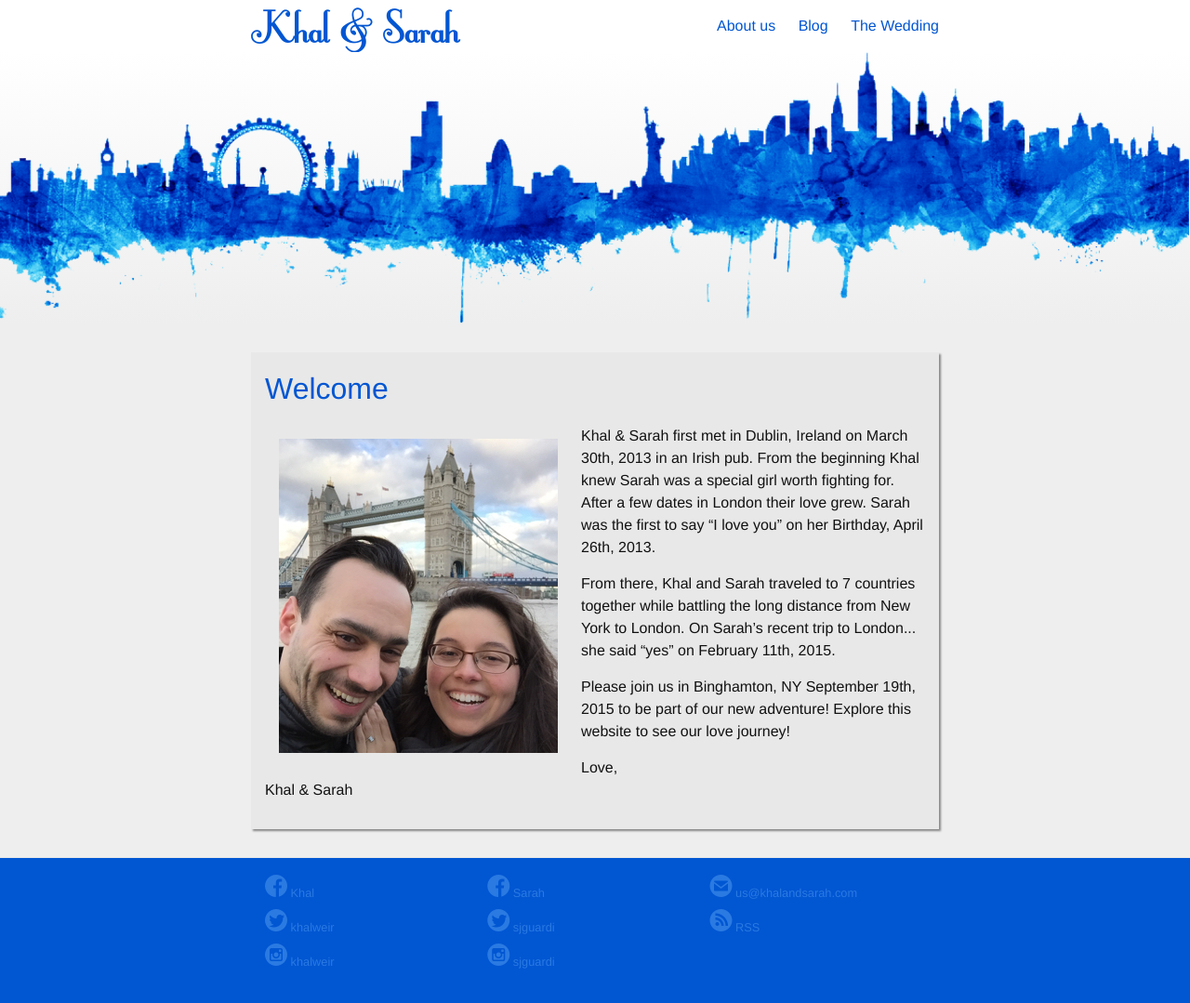
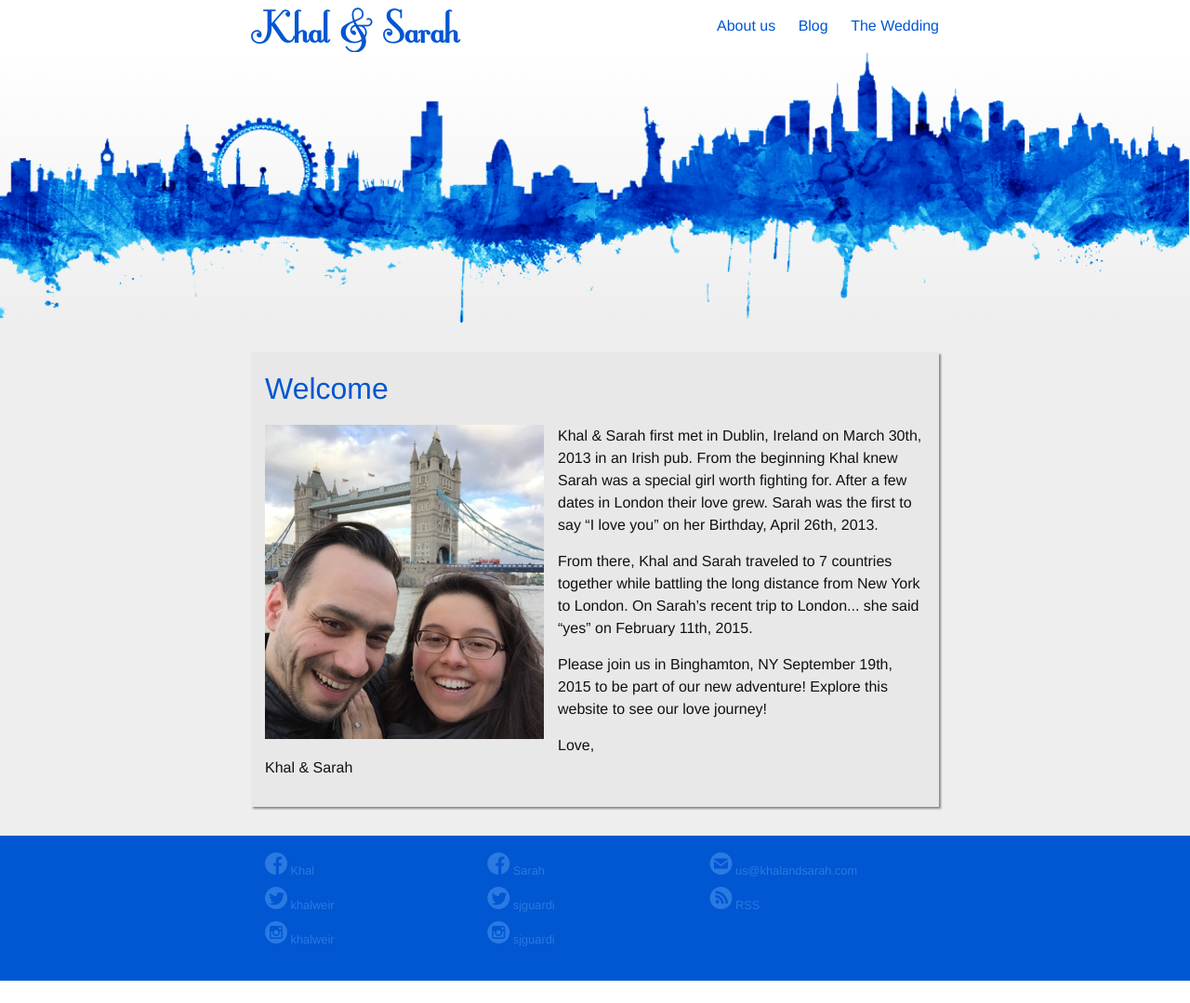
Before and after one commit to chanchad2001/wedsite-1, a Jekyll site: the page built from index.html, in a window 1280 px wide. Shown: the whole page at 93% size. Built offline with Jekyll 4.4.1, drawn with Linux system fonts in a browser that asks for light colours; after the commit the page ends 1055 px from its top, so only the background shows below that.

Commit message:
fixing image on homepage

```diff
--- a/_sass/_layout.scss
+++ b/_sass/_layout.scss
@@ -107,8 +107,9 @@
 }
 
 .floated-image {
-	padding: $spacing-unit /2;
-	margin-right:  10px;
+	margin-bottom:10px;
+	display:block;
+	padding-right: $spacing-unit /2;
 }
 
 /**
```
